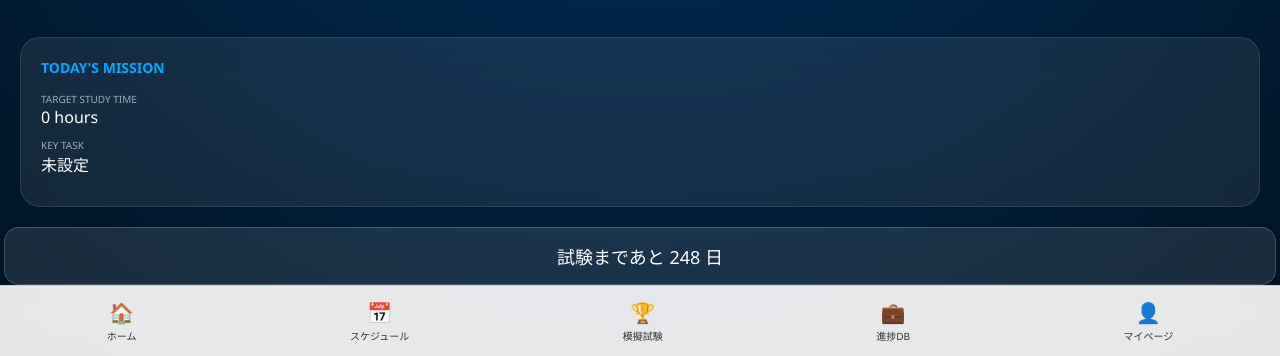
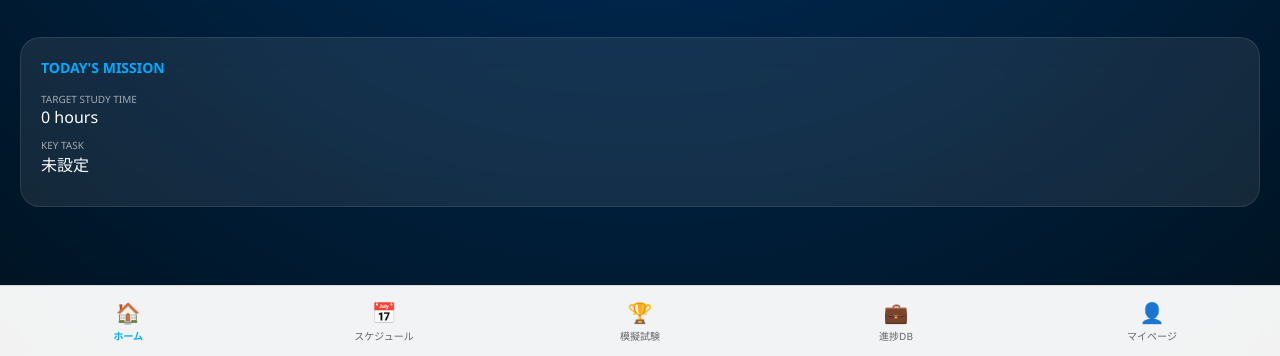
Before and after one commit to tsubasafmarinosfzp/AERO-PASS-NEW-, a plain HTML site: page home.html in a window 1280 px wide. Shown: the part 444-800 px from the top of the page. Drawn offline with Linux system fonts and the light colour scheme.

Commit message:
Update home.html

```diff
--- a/home.html
+++ b/home.html
@@ -7,11 +7,10 @@
     <style>
         body, html { margin: 0; padding: 0; height: 100%; font-family: 'Segoe UI', sans-serif; background: #001220; color: white; overflow-x: hidden; }
 
-        /* 全体背景（深い宇宙・空のイメージ） */
         .app-container {
             min-height: 100vh;
             background: radial-gradient(circle at top, #003366 0%, #001220 100%);
-            padding: 20px;
+            padding: 20px 20px 90px 20px; /* ナビバー分(70px + 余白20px)を確保 */
             box-sizing: border-box;
             display: flex;
             flex-direction: column;
@@ -44,8 +43,8 @@
         .progress-bg { fill: none; stroke: rgba(255,255,255,0.1); stroke-width: 15; }
         .progress-bar {
             fill: none; stroke: #00aaff; stroke-width: 15;
-            stroke-linecap: round; stroke-dasharray: 565; /* 2 * PI * 90 */
-            stroke-dashoffset: 565; /* 100%の時0 */
+            stroke-linecap: round; stroke-dasharray: 565;
+            stroke-dashoffset: 565;
             transition: stroke-dashoffset 1.5s ease-out;
         }
         .prob-text {
@@ -70,11 +69,16 @@
         .data-row { margin-bottom: 10px; font-size: 16px; }
         .data-label { font-size: 10px; opacity: 0.6; display: block; text-transform: uppercase; }
 
-        /* カウントダウンフッター */
-        .footer-btn {
-            width: 100%; background: rgba(255,255,255,0.1); border: 1px solid rgba(255,255,255,0.2);
-            padding: 15px; border-radius: 15px; color: white; font-size: 18px; text-align: center;
+        /* --- ボトムナビゲーション --- */
+        .bottom-nav {
+            position: fixed; bottom: 0; left: 0; width: 100%; height: 70px;
+            background: rgba(255, 255, 255, 0.95); backdrop-filter: blur(10px);
+            display: flex; justify-content: space-around; align-items: center;
+            border-top: 1px solid rgba(0, 0, 0, 0.1); z-index: 9999;
         }
+        .nav-item { text-decoration: none; color: #666; display: flex; flex-direction: column; align-items: center; font-size: 10px; flex: 1; }
+        .nav-item.active { color: #00aaff; font-weight: bold; }
+        .nav-icon { font-size: 20px; margin-bottom: 2px; }
     </style>
 </head>
 <body>
@@ -110,41 +114,44 @@
             <span id="display-task">Loading...</span>
         </div>
     </div>
+</div>
 
-    <div class="footer-btn">
-        試験まであと <span id="days-left">--</span> 日
-    </div>
-</div>
+<nav class="bottom-nav">
+    <a href="home.html" class="nav-item active">
+        <span class="nav-icon">🏠</span><span>ホーム</span>
+    </a>
+    <a href="nittei.html" class="nav-item">
+        <span class="nav-icon">📅</span><span>スケジュール</span>
+    </a>
+    <a href="mock.html" class="nav-item">
+        <span class="nav-icon">🏆</span><span>模擬試験</span>
+    </a>
+    <a href="progress.html" class="nav-item">
+        <span class="nav-icon">💼</span><span>進捗DB</span>
+    </a>
+    <a href="mypage.html" class="nav-item">
+        <span class="nav-icon">👤</span><span>マイページ</span>
+    </a>
+</nav>
 
 <script>
     window.onload = function() {
-        // 1. 起動画面で保存したデータを取得
+        // データの復元
         const savedTime = localStorage.getItem('targetStudyTime') || '0';
         const savedTask = localStorage.getItem('todayKeyTask') || '未設定';
-
         document.getElementById('display-time').innerText = savedTime;
         document.getElementById('display-task').innerText = savedTask;
 
-        // 2. 合格可能性の変数を反映（デモ用に55%に設定）
-        const passProbability = 55;
-        updateProbability(passProbability);
-
-        // 3. カウントダウン（例：2026年12月31日）
-        const targetDate = new Date('2026-12-31');
-        const today = new Date();
-        const diff = Math.ceil((targetDate - today) / (1000 * 60 * 60 * 24));
-        document.getElementById('days-left').innerText = diff;
+        // 合格可能性アニメーション（仮で55%）
+        setTimeout(() => updateProbability(55), 500);
     }
 
     function updateProbability(val) {
         const bar = document.getElementById('prob-bar');
         const valText = document.getElementById('prob-val');
-
-        // サークルの計算
         const offset = 565 - (565 * val / 100);
         bar.style.strokeDashoffset = offset;
 
-        // 数字のカウントアップ演出
         let count = 0;
         const timer = setInterval(() => {
             if(count >= val) clearInterval(timer);
@@ -153,61 +160,5 @@
         }, 20);
     }
 </script>
-<nav class="bottom-nav">
-    <a href="home.html" class="nav-item">
-        <span class="icon">🏠</span>
-        <span class="label">ホーム</span>
-    </a>
-    <a href="nittei.html" class="nav-item">
-        <span class="icon">📅</span>
-        <span class="label">スケジュール</span>
-    </a>
-    <a href="mock.html" class="nav-item">
-        <span class="icon">🏆</span>
-        <span class="label">模擬試験</span>
-    </a>
-    <a href="progress.html" class="nav-item">
-        <span class="icon">💼</span>
-        <span class="label">進捗DB</span>
-    </a>
-    <a href="mypage.html" class="nav-item">
-        <span class="icon">👤</span>
-        <span class="label">マイページ</span>
-    </a>
-</nav>
-
-<style>
-    /* ナビゲーションのスタイル設定（画像に干渉させない） */
-    .bottom-nav {
-        position: fixed;
-        bottom: 0;
-        left: 0;
-        width: 100%;
-        height: 70px;
-        background: rgba(255, 255, 255, 0.9); /* すりガラス風の白 */
-        backdrop-filter: blur(10px);
-        display: flex;
-        justify-content: space-around;
-        align-items: center;
-        border-top: 1px solid rgba(0, 0, 0, 0.1);
-        z-index: 9999; /* 最前面に配置 */
-    }
-
-    .nav-item {
-        text-decoration: none;
-        color: #333;
-        display: flex;
-        flex-direction: column;
-        align-items: center;
-        font-size: 10px;
-    }
-
-    /* 現在のページのアイコンだけ青くする（変数的な扱い） */
-    .nav-item.active {
-        color: #00aaff;
-    }
-
-    .icon { font-size: 20px; margin-bottom: 2px; }
-</style>
 </body>
 </html>
```
